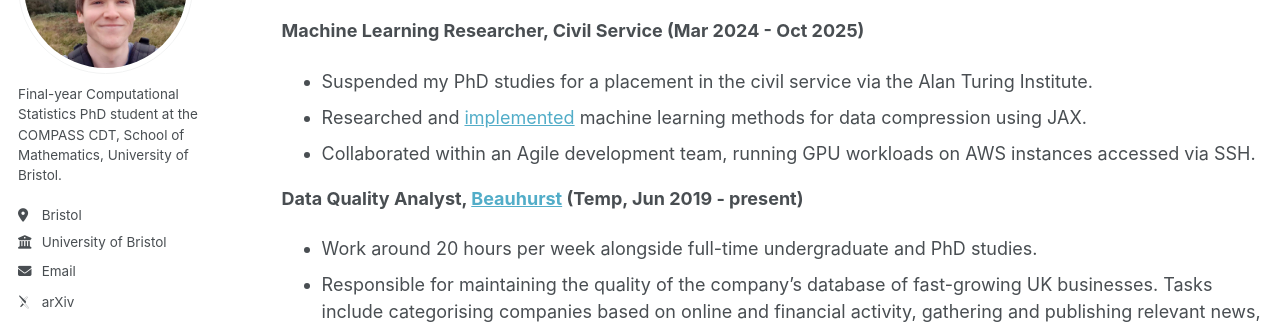
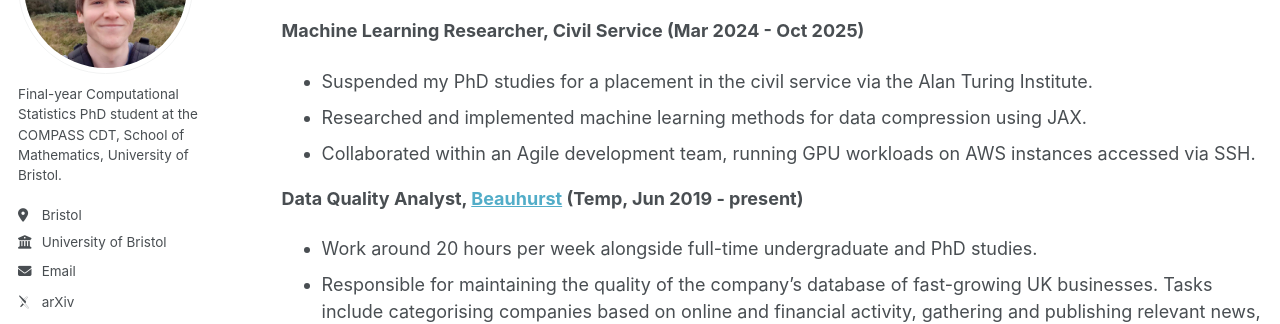
Before and after one commit to dominicjbroadbent/dominicjbroadbent.github.io, a Jekyll site: the page built from _pages/cv.md, in a window 1280 px wide and 900 px high. Shown: the part 200-524 px from the top of the window. Built offline with Jekyll 4.4.1, drawn with Linux system fonts in a browser that asks for light colours; some web fonts are replaced; a script that is not in the unit is left out; part of the change alters nothing that is shown.

Commit message:
Update cv.md

```diff
--- a/_pages/cv.md
+++ b/_pages/cv.md
@@ -13,7 +13,7 @@ redirect_from:
 
 **Machine Learning Researcher, Civil Service (Mar 2024 - Oct 2025)**
 - Suspended my PhD studies for a placement in the civil service via the Alan Turing Institute.
-- Researched and [implemented](https://github.com/gchq/coreax) machine learning methods for data compression using JAX.
+- Researched and implemented machine learning methods for data compression using JAX.
 - Collaborated within an Agile development team, running GPU workloads on AWS instances accessed via SSH.
 
 **Data Quality Analyst, [Beauhurst](https://www.beauhurst.com/) (Temp, Jun 2019 - present)**
```
